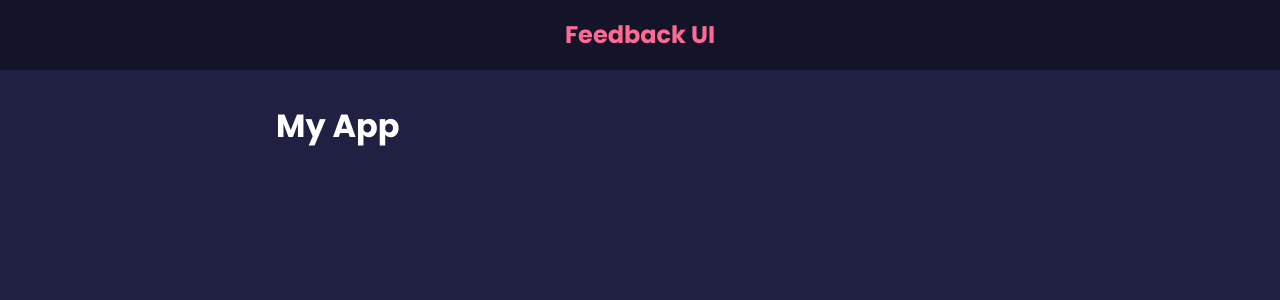
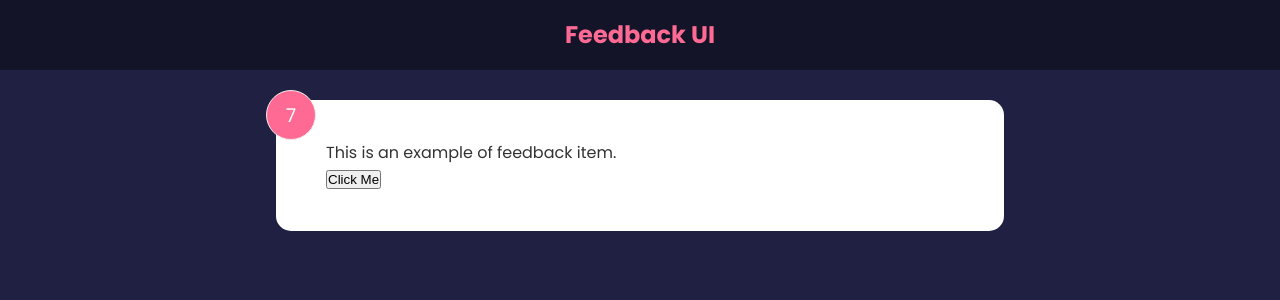
Before and after one commit to Ted-AfroEm/Feedback-UI, a React (Create React App) app: page / in a window 1280 px wide. Shown: the top 300 px of the page. Built offline with nearby package versions, Linux system fonts and the light colour scheme.

Commit message:
State and useState hook

```diff
--- a/src/App.js
+++ b/src/App.js
@@ -1,3 +1,4 @@
+import FeedbackItem from "./components/FeedbackItem";
 import Header from "./components/Header";
 
 const App = () => {
@@ -5,7 +6,7 @@
     <>
       <Header />
       <div className="container">
-        <h1>My App</h1>
+        <FeedbackItem />
       </div>
     </>
   );
--- /dev/null
+++ b/src/components/FeedbackItem.jsx
@@ -0,0 +1,22 @@
+import { useState } from "react";
+
+const FeedbackItem = () => {
+  const [rating, setRating] = useState(7);
+  const [text, setText] = useState("This is an example of feedback item.");
+
+  const handleClick = () => {
+    setRating((prevValue) => {
+      return prevValue + 1;
+    });
+  };
+
+  return (
+    <div className="card">
+      <div className="num-display">{rating}</div>
+      <div className="text-display">{text}</div>
+      <button onClick={handleClick}>Click Me</button>
+    </div>
+  );
+};
+
+export default FeedbackItem;
```
